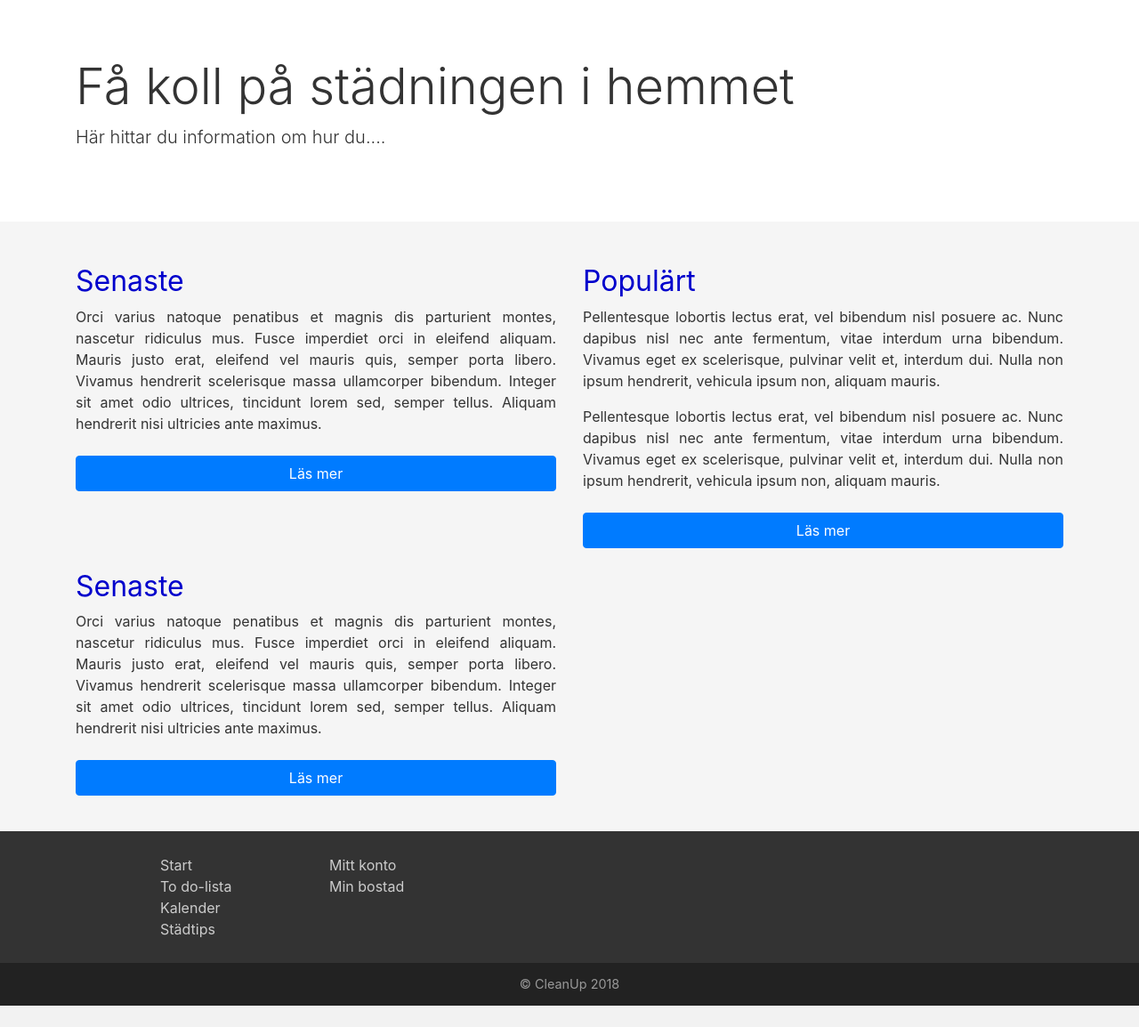
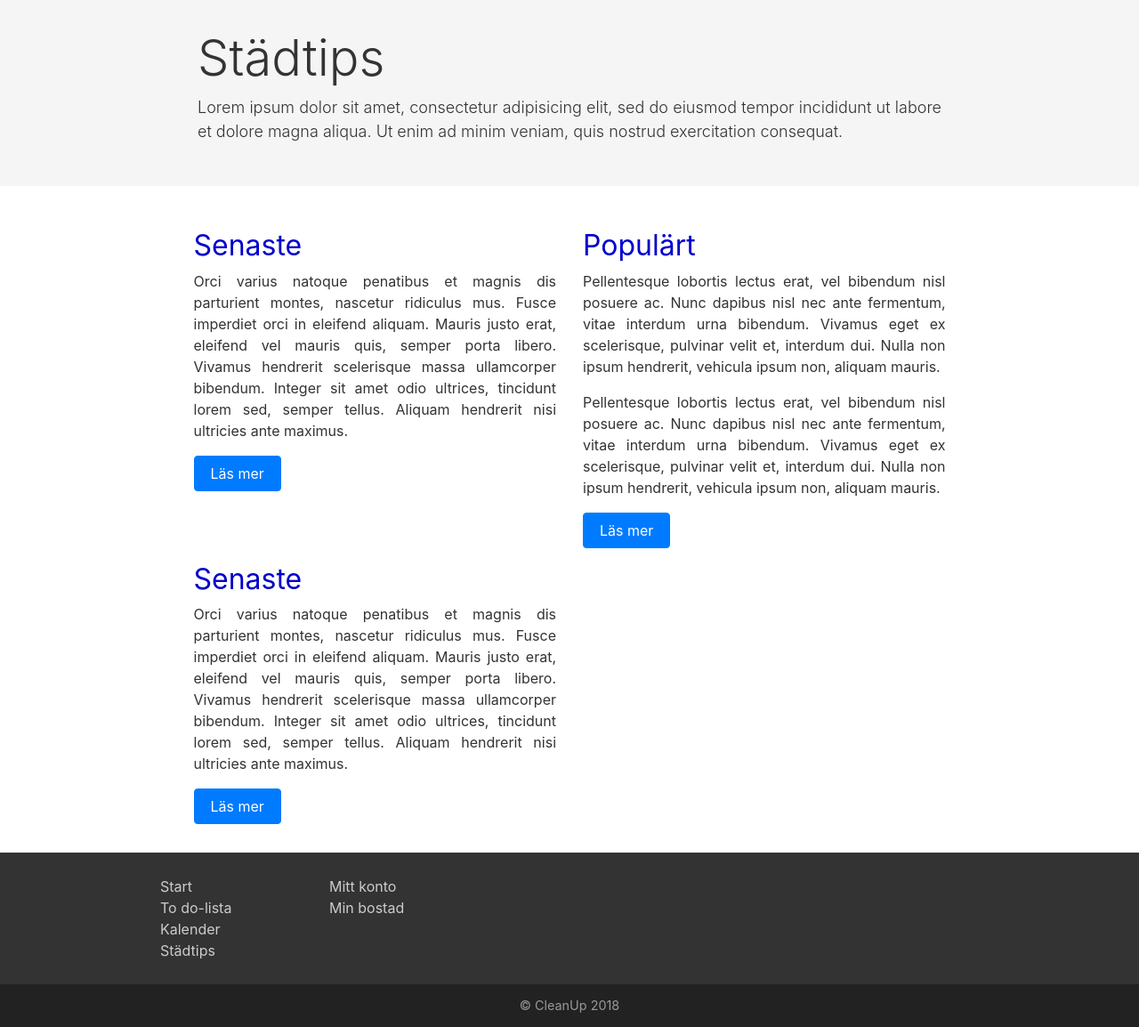
Before and after one commit to christopherlindberg1/CleanUp, a Flask app: page /cleaning_tips.html/ in a window 1280 px wide. Shown: the part 56-1210 px from the top of the page at 89% size. Before the commit the page ends 1186 px from the top, so only its background shows below. Run offline with Flask 2, Linux system fonts and the light colour scheme; some libraries are stand-ins or nearby versions.

Commit message:
Justerade layouten så att den ser likadan ut på alla sidor. Har rensat i både HTML och CSS

```diff
--- a/project-files/static/style.css
+++ b/project-files/static/style.css
@@ -51,18 +42,13 @@
 	background-color: #f5f5f5;
 }
 
-.display-5 {
-	font-weight: ;
-}
-
 .jumbotron {
 	background-color: #fff;
 	margin-bottom: 0;
 }
 
 div.container.container-smaller {
-	max-width: 65%;
-	/*background-color: #faa;*/
+	width: 70%;
 }
 
 main {
@@ -87,6 +73,10 @@
 	text-align: justify;
 }
 
+h2.display-4 {
+	font-size: 3.5em; /* 3.5em är default för klassen "display-4"*/
+}
+
 a.h3-link {
 	color: inherit;
 	display: inline-block;
@@ -100,6 +90,10 @@
 
 a.h3-link:active {
 	text-decoration: underline;
+}
+
+p.lead {
+	font-size: 18px;
 }
 
 .btn-primary {
--- a/project-files/templates/cleaning_tips.html
+++ b/project-files/templates/cleaning_tips.html
@@ -2,16 +2,20 @@
 
 {% block body %}
 
-	<div class="jumbotron jumbotron-fluid">
-	    <div class="container">
-			<h1 class="display-4">Få koll på städningen i hemmet</h1>
-			<p class="lead">Här hittar du information om hur du.... </p>
-		</div>
-	</div>
+	<main>
+		<section class="jumbotron-fluid lighter-gray">
+	        <div class="container container-smaller">
+	            <div class="container">
+	                <h2 class="display-4">Städtips</h2>
+	                <p class="lead">Lorem ipsum dolor sit amet, consectetur adipisicing elit, sed do eiusmod
+	                tempor incididunt ut labore et dolore magna aliqua. Ut enim ad minim veniam,
+	                quis nostrud exercitation consequat.</p>
+	            </div>
+	        </div>
+	    </section>
 
-	<main>
-		<section class="container-fluid lighter-gray">
-			<div class="container">
+		<section class="container-fluid">
+			<div class="container container-smaller">
 				<div class="row">
 					<div class="col-md-6">
 						<a href="#" class="h3-link"><h3 class="">Senaste</h3></a>
--- a/project-files/templates/includes/_navbar.html
+++ b/project-files/templates/includes/_navbar.html
@@ -6,7 +6,7 @@
     </button>
 
     <div class="collapse navbar-collapse" id="navbarSupportedContent">
-        <ul class="navbar-nav mr-auto">
+        <ul class="navbar-nav"> <!-- Tog bort klassen "mr-auto" -->
             <li class="nav-item">
                 <a class="nav-link" href="/to_do_list.html/">To Do-lista</a>
             </li>
--- a/project-files/templates/layout.html
+++ b/project-files/templates/layout.html
@@ -8,8 +8,6 @@
 		<meta name="viewport" content="width=device-width, initial-scale=1, shrink-to-fit=no">
 
 		<link rel="stylesheet" href="/static/bootstrap-4.0.0-dist/css/bootstrap.min.css">
-		<!-- <link rel="stylesheet" href="/static/login-style.css">
-		<link rel="stylesheet" href="/static/calendar-style.css"> -->
 		<link rel="stylesheet" href="/static/style.css">
 	</head>
 
```
Also changed, not shown: other parts of project-files/static/style.css (+40 -29 lines), project-files/templates/calendar.html (+11 -2 lines), project-files/templates/login.html (+6 -6 lines), project-files/templates/register.html (+4 -4 lines), project-files/templates/to_do_list.html (+9 -7 lines).
